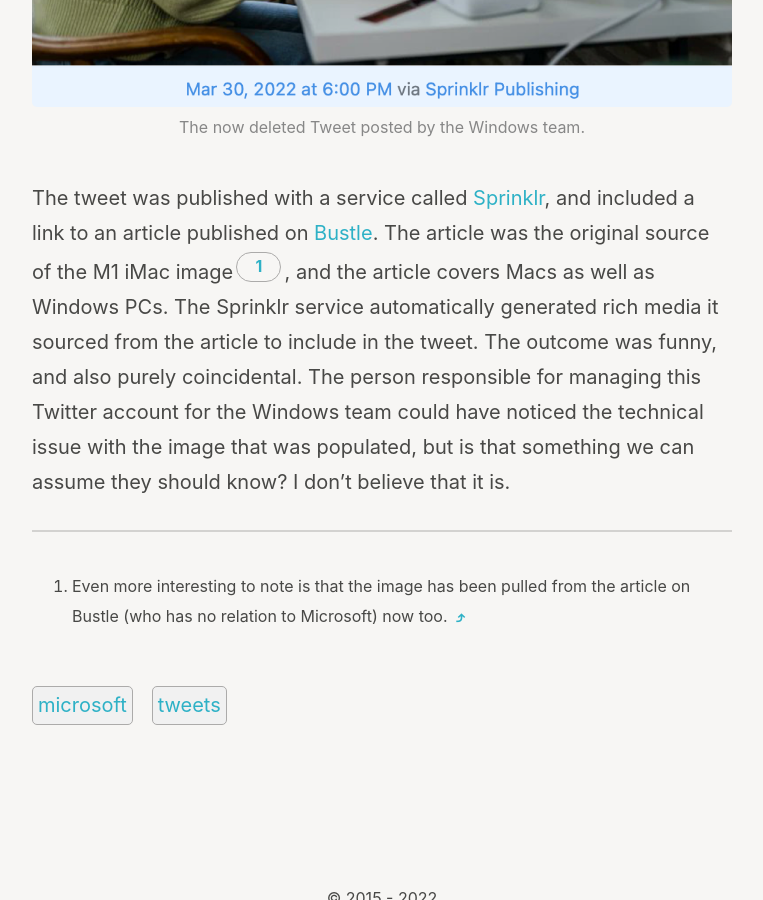
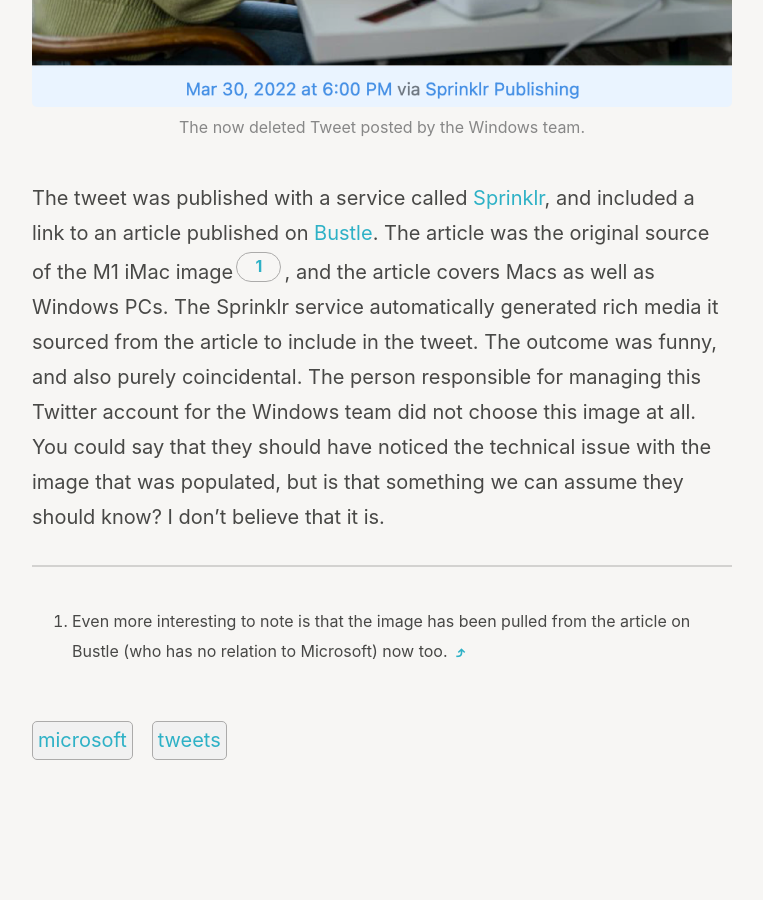
Before and after one commit to wertercatt/tooters, a Jekyll site: the page built from _posts/2022-04-01-microsoft-deletes-mac-tweet.md, in a window 1280 px wide and 900 px high, scrolled down 1662 px. Shown: the whole window, without its empty margins (258-1021 px from the left). Built offline with Jekyll 4.4.1, drawn with Linux system fonts in a browser that asks for light colours.

Commit message:
Updated grammar.
Signed-off-by: Victor Wynne <81656443+victorwynne@users.noreply.github.com>

```diff
--- a/_posts/2022-04-01-microsoft-deletes-mac-tweet.md
+++ b/_posts/2022-04-01-microsoft-deletes-mac-tweet.md
@@ -23,7 +23,7 @@ This summarization is neither fair nor accurate. See the tweet in question below
 <figcaption>The now deleted Tweet posted by the Windows team.</figcaption>
 </figure>
 
-The tweet was published with a service called [Sprinklr](https://www.sprinklr.com), and included a link to an article published on [Bustle](https://www.bustle.com/life/why-is-my-computer-so-slow?ocid=usoc_edu_cons_win_eng_tw_3.3). The article was the original source of the M1 iMac image[^1], and the article covers Macs as well as Windows PCs. The Sprinklr service automatically generated rich media it sourced from the article to include in the tweet. The outcome was funny, and also purely coincidental. The person responsible for managing this Twitter account for the Windows team could have noticed the technical issue with the image that was populated, but is that something we can assume they should know? I don't believe that it is.
+The tweet was published with a service called [Sprinklr](https://www.sprinklr.com), and included a link to an article published on [Bustle](https://www.bustle.com/life/why-is-my-computer-so-slow?ocid=usoc_edu_cons_win_eng_tw_3.3). The article was the original source of the M1 iMac image[^1], and the article covers Macs as well as Windows PCs. The Sprinklr service automatically generated rich media it sourced from the article to include in the tweet. The outcome was funny, and also purely coincidental. The person responsible for managing this Twitter account for the Windows team did not choose this image at all. You could say that they should have noticed the technical issue with the image that was populated, but is that something we can assume they should know? I don't believe that it is.
 
 ---
 
```
